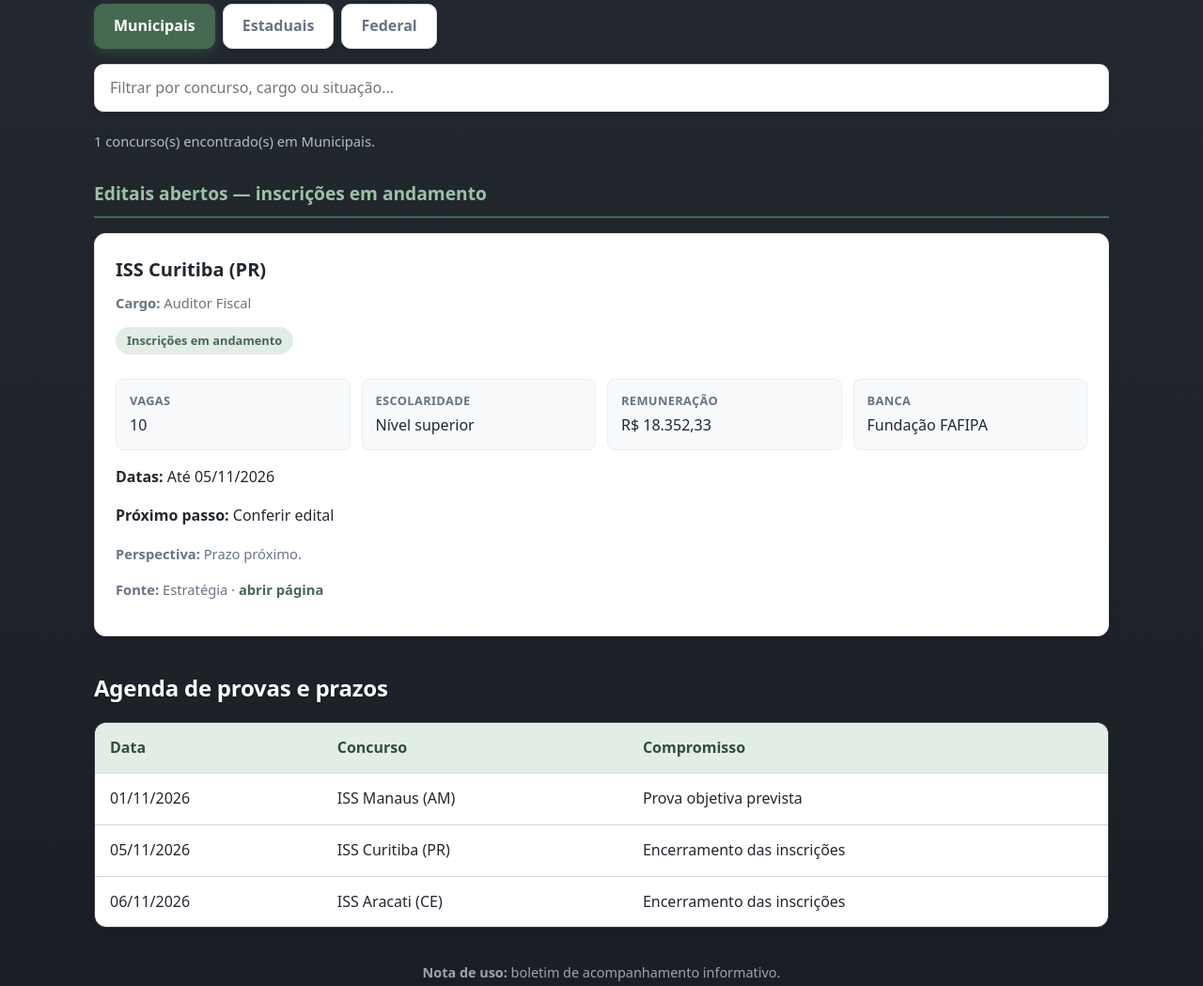
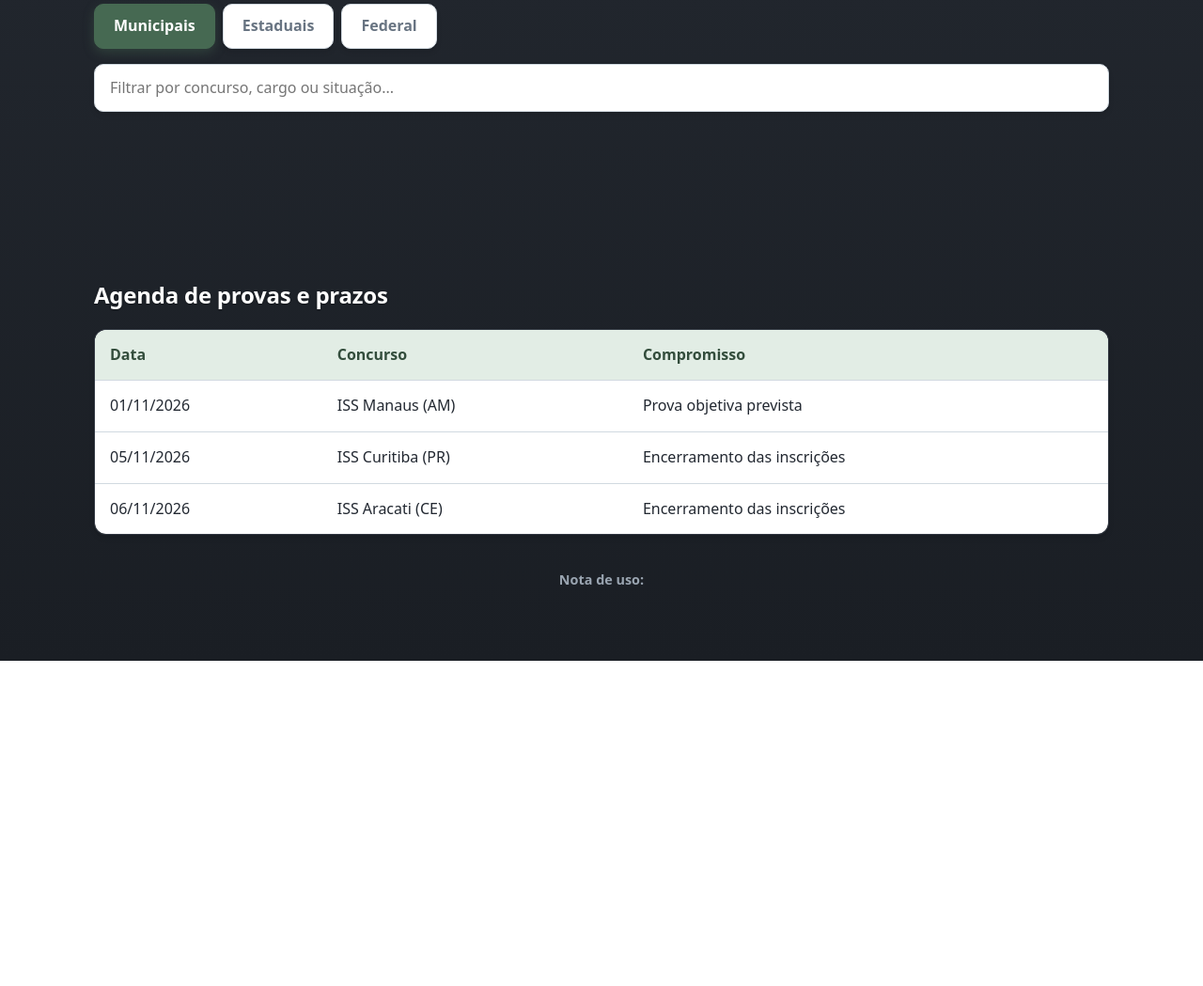
Before and after one commit to ocerob/Painel-Concursos-Fiscais, a plain HTML site: page index.html in a window 1280 px wide. Shown: the part 1040-2089 px from the top of the page at 94% size. After the commit the page ends 1743 px from the top, so only its background shows below. Drawn offline with Linux system fonts and the light colour scheme.

Commit message:
Update index.html

```diff
--- a/index.html
+++ b/index.html
@@ -402,107 +402,4 @@
 </div>
 
 <footer>
-  <p><strong>Nota de uso:</strong> boletim de acompanhamento informativo.</p>
-</footer>
-</div>
-
-<script>
-const contests = [
-  {sphere:"Federal", name:"Receita Federal", stage:3, status:"Banca em contratação", cargo:"Auditor-Fiscal e Analista-Tributário", vagas:"30 + 116", education:"Nível superior", salary:"A confirmar", bank:"A definir", dates:"Previsão dezembro/2026", next:"Concluir contratação", perspective:"Prioridade federal.", source:"Receita Federal", url:"https://www.gov.br/receitafederal/pt-br"},
-  {sphere:"Estaduais", name:"SEFAZ-BA", stage:2, status:"Banca definida", cargo:"Auditor-Fiscal e Agente", vagas:"200", education:"Conferir edital", salary:"Confirmar", bank:"Cesgranrio", dates:"Sem data", next:"Formalização", perspective:"Avanço relevante.", source:"Gran"},
-  {sphere:"Municipais", name:"ISS Curitiba (PR)", stage:0, status:"Inscrições em andamento", cargo:"Auditor Fiscal", vagas:"10", education:"Nível superior", salary:"R$ 18.352,33", bank:"Fundação FAFIPA", dates:"Até 05/11/2026", next:"Conferir edital", perspective:"Prazo próximo.", source:"Estratégia", url:"https://concursos.estrategia.com"}
-];
-
-const stageLabels = [
-  "Editais abertos — inscrições em andamento",
-  "Editais publicados — inscrições encerradas",
-  "Banca definida ou aprovada",
-  "Banca em contratação",
-  "Concursos autorizados",
-  "Comissão formada ou planejamento iniciado",
-  "Previsões e expectativas"
-];
-
-let selectedSphere = "Municipais";
-
-function escapeHTML(s) {
-  return String(s ?? "").replace(/[&<>"']/g, c => ({"&":"&amp;","<":"&lt;",">":"&gt;",'"':"&quot;","'":"&#39;"}[c]));
-}
-
-function render() {
-  const qInput = document.getElementById("search");
-  const q = qInput ? qInput.value.trim().toLowerCase() : "";
-
-  const filtered = contests.filter(c => c.sphere === selectedSphere &&
-    (!q || [c.name, c.cargo, c.status, c.bank].join(" ").toLowerCase().includes(q)));
-
-  const countElem = document.getElementById("count");
-  if (countElem) {
-    countElem.textContent = `${filtered.length} concurso(s) encontrado(s) em ${selectedSphere}.`;
-  }
-
-  const host = document.getElementById("contests");
-  if (!host) return;
-
-  if (!filtered.length) {
-    host.innerHTML = '<div class="card"><p class="muted" style="margin:0; text-align:center;">Nenhum concurso encontrado para esta busca.</p></div>';
-    return;
-  }
-
-  let htmlOutput = "";
-  const grouped = {};
-  filtered.forEach(c => {
-    if (!grouped[c.stage]) grouped[c.stage] = [];
-    grouped[c.stage].push(c);
-  });
-
-  Object.keys(grouped).sort((a,b) => Number(a)-Number(b)).forEach(stIndex => {
-    const stageName = stageLabels[stIndex] || "Outras etapas";
-    htmlOutput += `<div class="stage-section"><div class="stage-title">${escapeHTML(stageName)}</div><div class="contest-list">`;
-
-    grouped[stIndex].forEach(c => {
-      htmlOutput += `
-        <article class="contest">
-          <h3>${escapeHTML(c.name)}</h3>
-          <div class="meta"><strong>Cargo:</strong> ${escapeHTML(c.cargo)}</div>
-          <span class="tag">${escapeHTML(c.status)}</span>
-          <div class="facts">
-            <div class="fact"><b>Vagas</b>${escapeHTML(c.vagas)}</div>
-            <div class="fact"><b>Escolaridade</b>${escapeHTML(c.education)}</div>
-            <div class="fact"><b>Remuneração</b>${escapeHTML(c.salary)}</div>
-            <div class="fact"><b>Banca</b>${escapeHTML(c.bank)}</div>
-          </div>
-          <p><strong>Datas:</strong> ${escapeHTML(c.dates)}</p>
-          <p><strong>Próximo passo:</strong> ${escapeHTML(c.next)}</p>
-          <p class="muted"><strong>Perspectiva:</strong> ${escapeHTML(c.perspective)}</p>
-          <p class="muted"><strong>Fonte:</strong> ${escapeHTML(c.source)} ${c.url ? `· <a href="${escapeHTML(c.url)}" target="_blank" rel="noopener">abrir página</a>` : ""}</p>
-        </article>
-      `;
-    });
-    htmlOutput += `</div></div>`;
-  });
-
-  host.innerHTML = htmlOutput;
-}
-
-document.querySelectorAll("[data-sphere]").forEach(btn => {
-  btn.addEventListener("click", function() {
-    selectedSphere = this.getAttribute("data-sphere");
-    document.querySelectorAll("[data-sphere]").forEach(b => {
-      const active = b === this;
-      b.classList.toggle("active", active);
-      b.setAttribute("aria-selected", active ? "true" : "false");
-    });
-    render();
-  });
-});
-
-const searchInput = document.getElementById("search");
-if (searchInput) {
-  searchInput.addEventListener("input", render);
-}
-
-render();
-</script>
-</body>
-</html>
+  <p><strong>Nota de uso:</strong>
```
